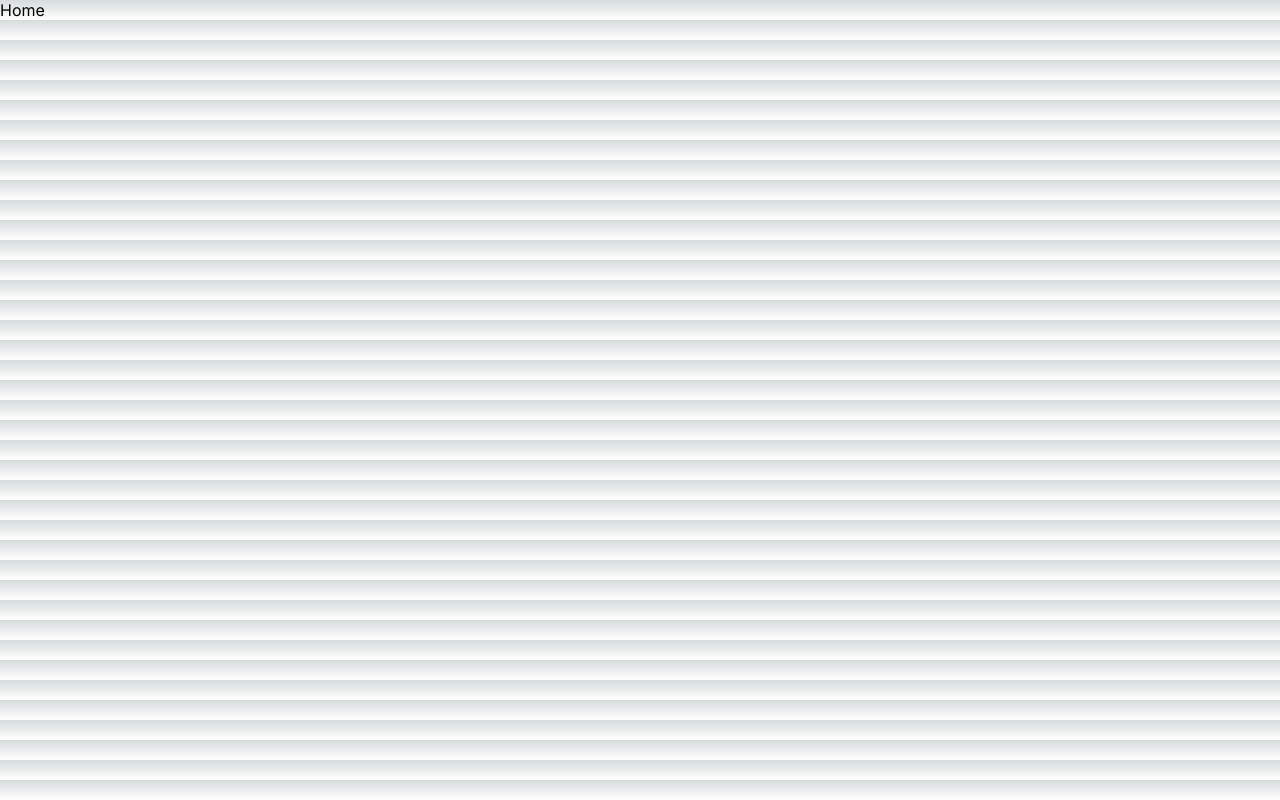
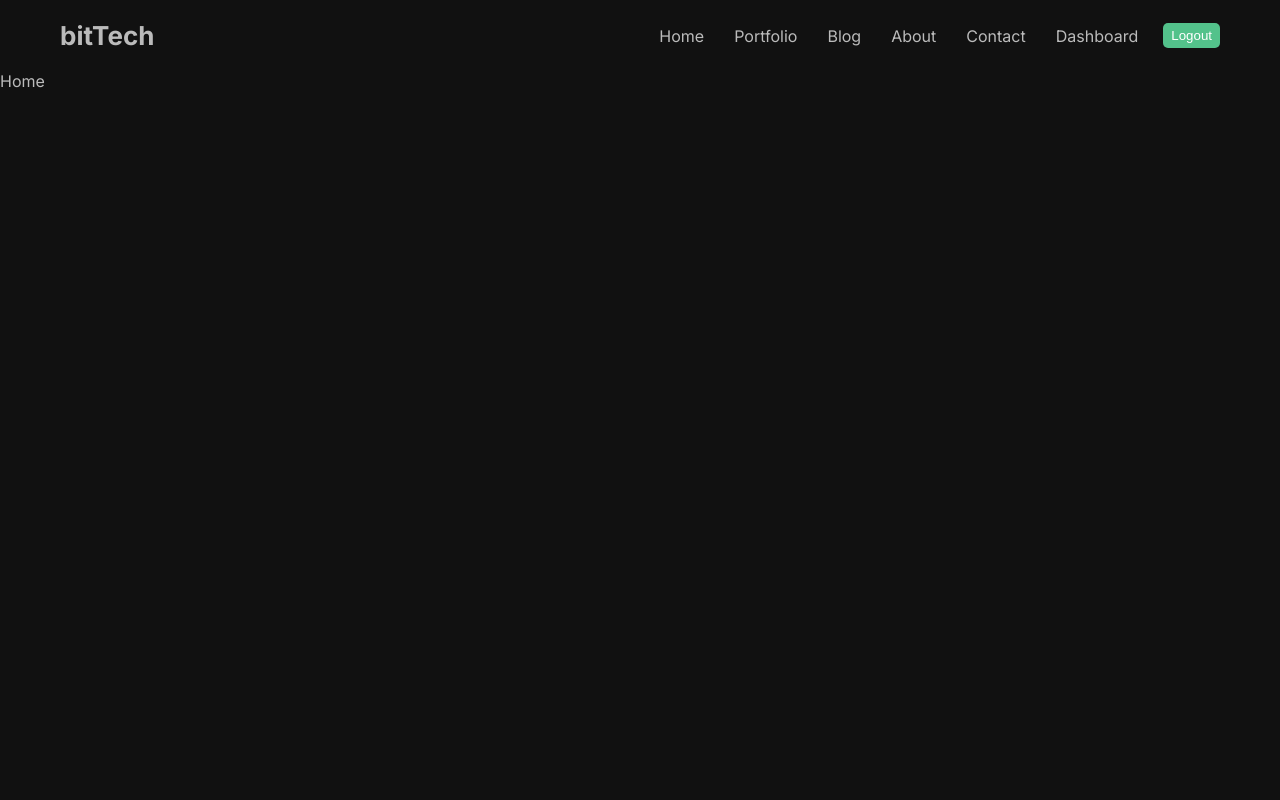
Before and after one commit to Hasnain-Shabbir/bit-tech, a Next.js app: page / in a window 1280 px wide. Built offline with nearby package versions, Linux system fonts and the light colour scheme.

Commit message:
create navbar

```diff
--- a/src/app/globals.css
+++ b/src/app/globals.css
@@ -1,107 +1,41 @@
-:root {
-  --max-width: 1100px;
-  --border-radius: 12px;
-  --font-mono: ui-monospace, Menlo, Monaco, 'Cascadia Mono', 'Segoe UI Mono',
-    'Roboto Mono', 'Oxygen Mono', 'Ubuntu Monospace', 'Source Code Pro',
-    'Fira Mono', 'Droid Sans Mono', 'Courier New', monospace;
-
-  --foreground-rgb: 0, 0, 0;
-  --background-start-rgb: 214, 219, 220;
-  --background-end-rgb: 255, 255, 255;
-
-  --primary-glow: conic-gradient(
-    from 180deg at 50% 50%,
-    #16abff33 0deg,
-    #0885ff33 55deg,
-    #54d6ff33 120deg,
-    #0071ff33 160deg,
-    transparent 360deg
-  );
-  --secondary-glow: radial-gradient(
-    rgba(255, 255, 255, 1),
-    rgba(255, 255, 255, 0)
-  );
-
-  --tile-start-rgb: 239, 245, 249;
-  --tile-end-rgb: 228, 232, 233;
-  --tile-border: conic-gradient(
-    #00000080,
-    #00000040,
-    #00000030,
-    #00000020,
-    #00000010,
-    #00000010,
-    #00000080
-  );
-
-  --callout-rgb: 238, 240, 241;
-  --callout-border-rgb: 172, 175, 176;
-  --card-rgb: 180, 185, 188;
-  --card-border-rgb: 131, 134, 135;
-}
-
-@media (prefers-color-scheme: dark) {
-  :root {
-    --foreground-rgb: 255, 255, 255;
-    --background-start-rgb: 0, 0, 0;
-    --background-end-rgb: 0, 0, 0;
-
-    --primary-glow: radial-gradient(rgba(1, 65, 255, 0.4), rgba(1, 65, 255, 0));
-    --secondary-glow: linear-gradient(
-      to bottom right,
-      rgba(1, 65, 255, 0),
-      rgba(1, 65, 255, 0),
-      rgba(1, 65, 255, 0.3)
-    );
-
-    --tile-start-rgb: 2, 13, 46;
-    --tile-end-rgb: 2, 5, 19;
-    --tile-border: conic-gradient(
-      #ffffff80,
-      #ffffff40,
-      #ffffff30,
-      #ffffff20,
-      #ffffff10,
-      #ffffff10,
-      #ffffff80
-    );
-
-    --callout-rgb: 20, 20, 20;
-    --callout-border-rgb: 108, 108, 108;
-    --card-rgb: 100, 100, 100;
-    --card-border-rgb: 200, 200, 200;
-  }
-}
-
 * {
   box-sizing: border-box;
   padding: 0;
   margin: 0;
 }
 
-html,
+/* html,
 body {
   max-width: 100vw;
   overflow-x: hidden;
-}
+} */
 
 body {
-  color: rgb(var(--foreground-rgb));
-  background: linear-gradient(
-      to bottom,
-      transparent,
-      rgb(var(--background-end-rgb))
-    )
-    rgb(var(--background-start-rgb));
+  background-color: #111;
+  color: #bbb;
 }
 
 a {
-  color: inherit;
+  color: #bbb;
   text-decoration: none;
 }
 
-@media (prefers-color-scheme: dark) {
-  html {
-    color-scheme: dark;
-  }
+.container {
+  max-width: 1366px;
+  width: 100%;
+  margin: 0 auto;
+  padding: 0 60px;
 }
+
+ul {
+  list-style: none;
+  padding: 0;
+  margin: 0;
+}
+
+button {
+  border: none;
+  outline: none;
+  padding: 5px;
+  cursor: pointer;
+}
--- a/src/app/layout.js
+++ b/src/app/layout.js
@@ -1,17 +1,21 @@
-import './globals.css'
-import { Inter } from 'next/font/google'
+import "./globals.css";
+import { Inter } from "next/font/google";
+import { Navbar } from "../components";
 
-const inter = Inter({ subsets: ['latin'] })
+const inter = Inter({ subsets: ["latin"] });
 
 export const metadata = {
-  title: 'Create Next App',
-  description: 'Generated by create next app',
-}
+  title: "Create Next App",
+  description: "Generated by create next app",
+};
 
 export default function RootLayout({ children }) {
   return (
     <html lang="en">
-      <body className={inter.className}>{children}</body>
+      <body className={inter.className}>
+        <Navbar />
+        {children}
+      </body>
     </html>
-  )
+  );
 }
--- /dev/null
+++ b/src/components/Navbar/Navbar.jsx
@@ -0,0 +1,26 @@
+import React from "react";
+import Link from "next/link";
+import { navData } from "./navData";
+import styles from "./navbar.module.css";
+
+const Navbar = () => {
+  return (
+    <nav className={`container ${styles.navbar}`}>
+      <Link href="/" className={styles.logo}>
+        bitTech
+      </Link>
+      <div className={styles.listWrapper}>
+        <ul className={styles.list}>
+          {navData.map((data) => (
+            <li key={data.id} className={styles.listItem}>
+              <Link href={data.url}>{data.title}</Link>
+            </li>
+          ))}
+        </ul>
+        <button className={styles.logout}>Logout</button>
+      </div>
+    </nav>
+  );
+};
+
+export default Navbar;
--- /dev/null
+++ b/src/components/Navbar/navData.js
@@ -0,0 +1,32 @@
+export const navData = [
+  {
+    id: 1,
+    title: "Home",
+    url: "/",
+  },
+  {
+    id: 2,
+    title: "Portfolio",
+    url: "/portfolio",
+  },
+  {
+    id: 3,
+    title: "Blog",
+    url: "/blog",
+  },
+  {
+    id: 4,
+    title: "About",
+    url: "/about",
+  },
+  {
+    id: 5,
+    title: "Contact",
+    url: "/contact",
+  },
+  {
+    id: 6,
+    title: "Dashboard",
+    url: "/dashboard",
+  },
+];
--- /dev/null
+++ b/src/components/Navbar/navbar.module.css
@@ -0,0 +1,33 @@
+.navbar {
+  display: flex;
+  align-items: center;
+  justify-content: space-between;
+  margin: 20px auto;
+}
+
+.logo {
+  font-size: 26px;
+  font-weight: 700;
+}
+
+.listWrapper {
+  display: flex;
+  align-items: center;
+  gap: 20px;
+}
+
+.list {
+  display: flex;
+  gap: 20px;
+}
+
+.listItem a {
+  padding: 5px;
+}
+
+.logout {
+  background-color: #53c28b;
+  padding: 5px 8px;
+  border-radius: 5px;
+  color: #fff;
+}
--- /dev/null
+++ b/src/components/index.js
@@ -0,0 +1 @@
+export { default as Navbar } from "./Navbar/Navbar";
```
